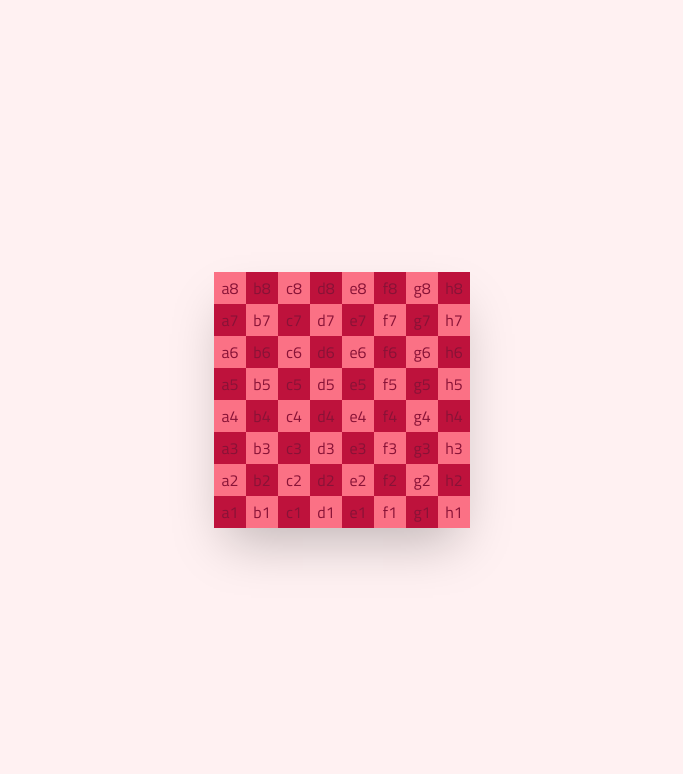
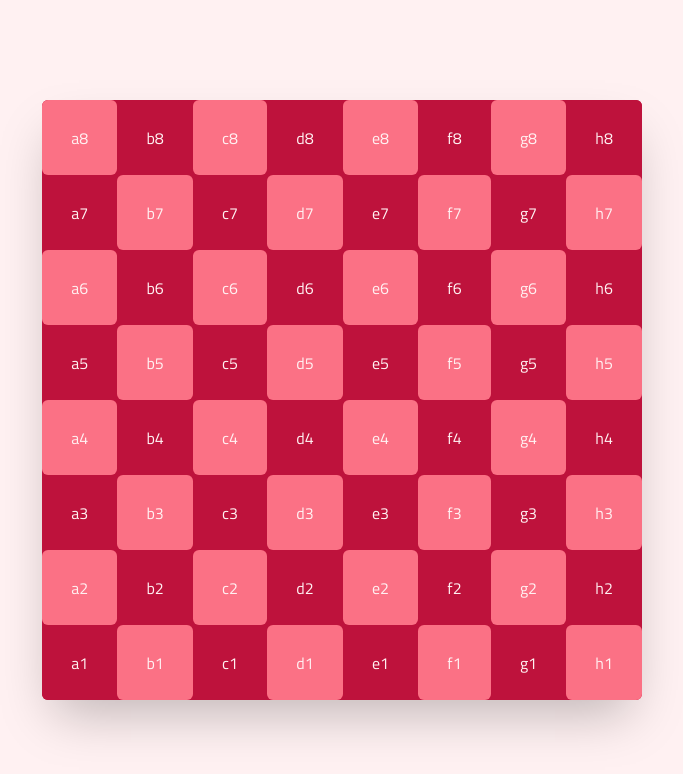
Before and after one commit to rubytree33/rubytree33.github.io, a Next.js app: page /chess in a window 1280 px wide. Shown: the top 774 px of the page, without its empty margins (298-981 px from the left). Built offline with nearby package versions, Linux system fonts and the light colour scheme.

Commit message:
flesh out chessboard mock

```diff
--- a/pages/chess.tsx
+++ b/pages/chess.tsx
@@ -1,34 +1,48 @@
 import type { NextPage } from 'next'
 import Head from 'next/head'
 import _ from 'lodash'
+
+const ViewportCentered = ({ children }: any) =>
+  <div className="absolute left-0 top-0">
+    <div className="relative w-screen h-screen">
+      <div className="absolute left-1/2 top-1/2 -translate-x-1/2 -translate-y-1/2">
+        {children}
+      </div>
+    </div>
+  </div>
 
 const Page: NextPage = () =>
   <>
     <Head>
       <title>rubytree - chess</title>
     </Head>
-    <div className="absolute left-0 top-0 -z-1">
-      <div className="relative w-screen h-screen">
-        <div className="absolute left-1/2 top-1/2 -translate-x-1/2 -translate-y-1/2
-          grid grid-cols-8
-          shadow-2xl">
-          {
-            _.range(64).map(i => {
-              const x = i % 8
-              const y = 7 - (i - x) / 8
-              return (
-                <button key={i} className={`w-8 h-8 hover:saturate-200
-                  ${(x+y)%2==0?'bg-ruby-700':'bg-ruby-400'}`}>
-                    {`${'abcdefgh'[x]}${y + 1}`}
+    <ViewportCentered>
+      {/* TODO: set size with multi-dimensional breakpoints */}
+      <div className="
+        w-[100vmin] h-[100vmin]
+        sm:w-[90vmin] sm:h-[90vmin]
+        md:w-[75vmin] md:h-[75vmin]
+        text-ruby-50
+        bg-ruby-700 rounded-md
+        shadow-2xl
+        flex flex-col
+      ">
+        {_.range(8).map(y =>
+          <div key={y} className="grow basis-1/8 flex flex-row">
+            {_.range(8).map (x =>
+                <button key={x} className={`
+                  grow basis-1/8
+                  z-0 rounded-md
+                  ${(x + y) % 2 == 0 ? 'bg-ruby-400' : 'bg-ruby-700'}
+                  hover:z-10 hover:brightness-150 hover:drop-shadow-2xl
+                `}>
+                  {`${'abcdefgh'[x]}${8 - y}`}
                 </button>
-              )
-            })
-          }
-        </div>
+            )}
+          </div>
+        )}
       </div>
-    </div>
+    </ViewportCentered>
   </>
 
-const a = <div></div>
-
 export default Page
```
